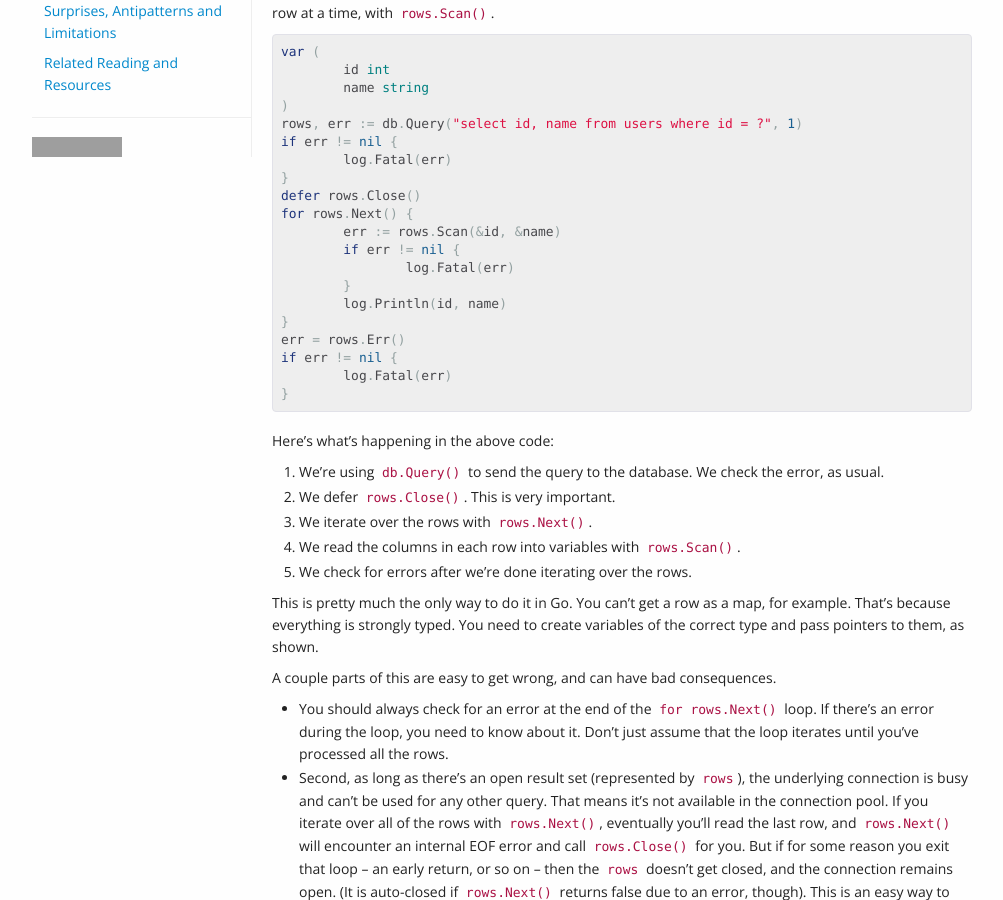
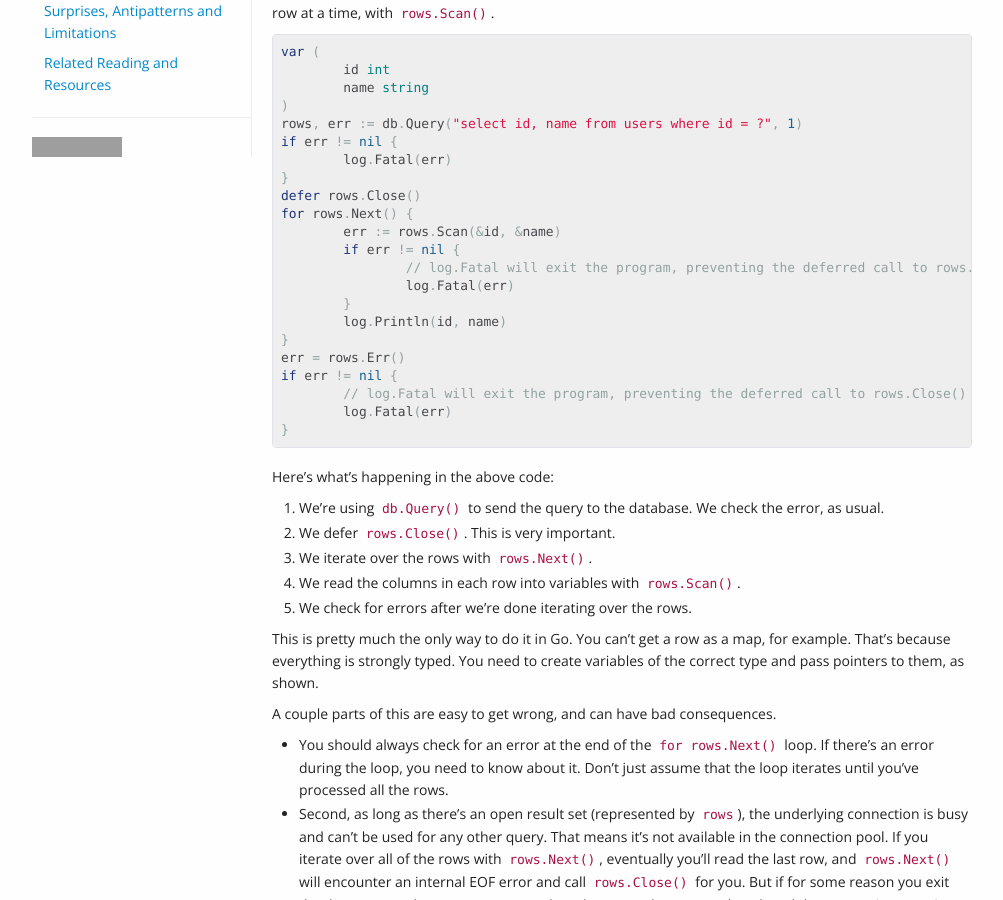
Before and after one commit to VividCortex/go-database-sql-tutorial, a Jekyll site: the page built from retrieving.md, in a window 1280 px wide and 900 px high, scrolled down 396 px. Shown: the whole window, without its empty margins (138-1141 px from the left). Built offline with Jekyll 4.4.1, drawn with Linux system fonts in a browser that asks for light colours; grey boxes are pictures that could not be loaded.

Commit message:
Add code comment to ease understanding
As I'm [not the only one](https://github.com/VividCortex/go-database-sql-tutorial/issues/70) who stumbled upon this, let's just add a comment to the example code.

No logging library I have worked with goes as far as terminating the program, so many go beginners may not understand this - although I think it does make sense. (Otherwise - what's the meaning of "fatal"?)

```diff
--- a/retrieving.md
+++ b/retrieving.md
@@ -36,12 +36,14 @@ defer rows.Close()
 for rows.Next() {
 	err := rows.Scan(&amp;id, &amp;name)
 	if err != nil {
+		// log.Fatal will exit the program, preventing the deferred call to rows.Close()
 		log.Fatal(err)
 	}
 	log.Println(id, name)
 }
 err = rows.Err()
 if err != nil {
+	// log.Fatal will exit the program, preventing the deferred call to rows.Close()
 	log.Fatal(err)
 }
 </pre>
```
